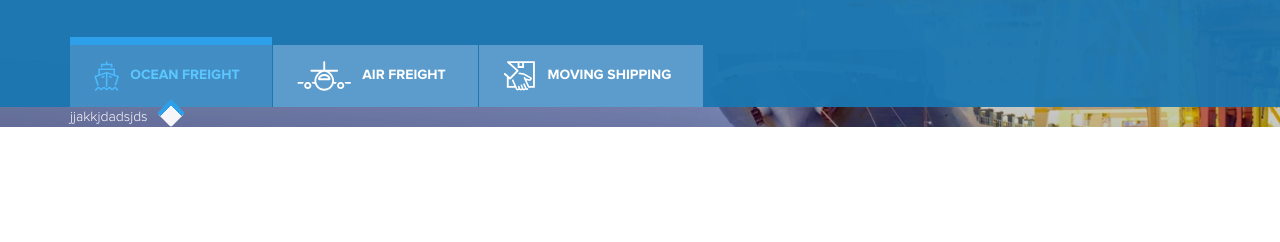
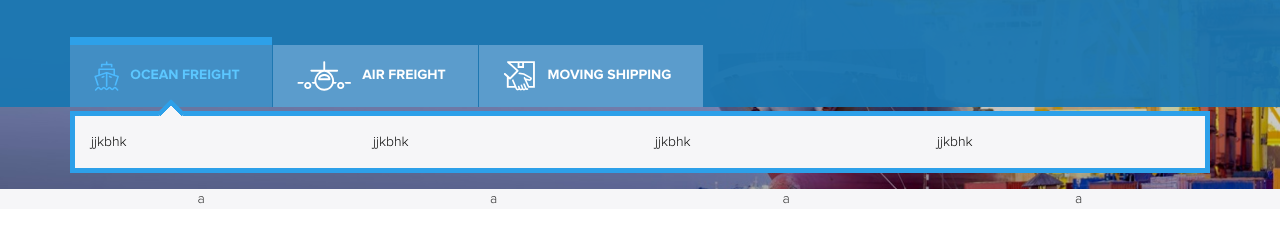
Before and after one commit to FrBosquet/the-cocktail-challenge, a website built with webpack: page index.html in a window 1280 px wide. Shown: the part 348-590 px from the top of the page. Built offline with nearby package versions, Linux system fonts and the light colour scheme.

Commit message:
Working in specs show

```diff
--- a/index.html
+++ b/index.html
@@ -56,7 +56,7 @@
       </nav>
     </header>
     <article class="container-fluid hero">
-      <div class="occluder">
+      <section class="occluder">
         <div class="container motto">
           <h1>
             we move <strong>business cargo</strong><br> around the world
@@ -92,10 +92,43 @@
             </div>
           </div>
         </div>
-      </div>
-      <div class="container">
-        jjakkjdadsjds
-      </div>
+      </section>
+      <section class="container">
+        <div class="pane">
+          <form class="row" action="">
+            <div class="col-xs-3">
+              jjkbhk
+            </div>
+            <div class="col-xs-3">
+              jjkbhk
+            </div>
+            <div class="col-xs-3">
+              jjkbhk
+            </div>
+            <div class="col-xs-3">
+              jjkbhk
+            </div>
+          </form>
+        </div>
+      </section>
+    </article>
+    <article class="container-fluid specs">
+      <section class="container">
+        <div class="row">
+          <div class="spec col-xs-3">
+            a
+          </div>
+          <div class="spec col-xs-3">
+            a
+          </div>
+          <div class="spec col-xs-3">
+            a
+          </div>
+          <div class="spec col-xs-3">
+            a
+          </div>
+        </div>
+      </section>
     </article>
   </body>
 </html>
--- a/src/style.scss
+++ b/src/style.scss
@@ -13,7 +13,10 @@
 @import './style/2 molecules/button';
 @import './style/2 molecules/options';
 @import './style/2 molecules/motto';
-@import './style/2 molecules/tab';
+@import './style/2 molecules/spec';
 
+@import './style/3 organisms/tab';
 @import './style/3 organisms/header';
 @import './style/3 organisms/hero';
+@import './style/3 organisms/pane';
+@import './style/3 organisms/specs';
--- /dev/null
+++ b/src/style/2 molecules/spec.scss
@@ -0,0 +1,3 @@
+.spec{
+  text-align: center;
+}
--- /dev/null
+++ b/src/style/3 organisms/pane.scss
@@ -0,0 +1,8 @@
+.pane{
+  padding: $gap-medium;
+  margin-top: $gap-min;
+  margin-bottom: $gap-medium;
+  border: 5px solid $color-darkblue;
+  background-color: $color-bone;
+  color: black;
+}
--- /dev/null
+++ b/src/style/3 organisms/specs.scss
@@ -0,0 +1,3 @@
+.specs{
+  background-color: $color-bone;
+}
```
Also changed, not shown: src/style.min.css, src/style/2 molecules/spec.min.css (added), src/style/3 organisms/pane.min.css (added), src/style/3 organisms/specs.min.css (added), src/style/3 organisms/tab.scss (renamed from src/style/2 molecules/tab.scss).
